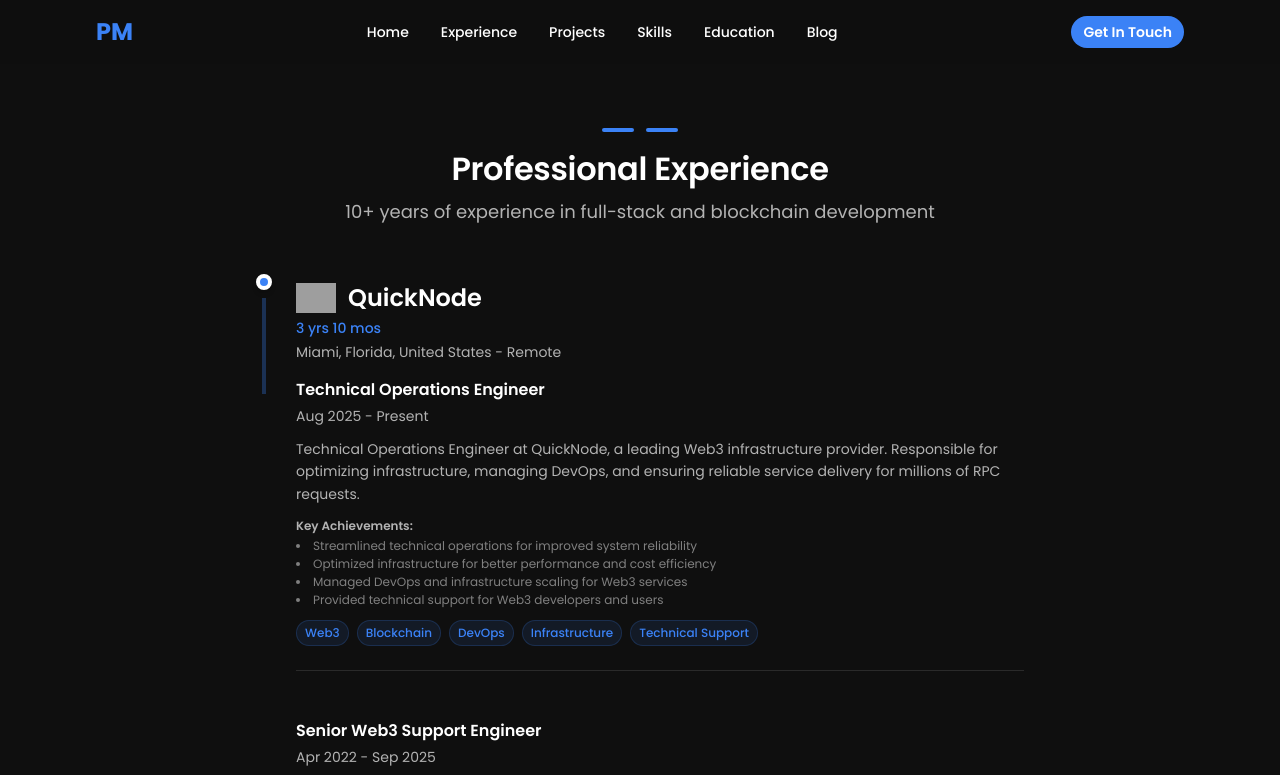
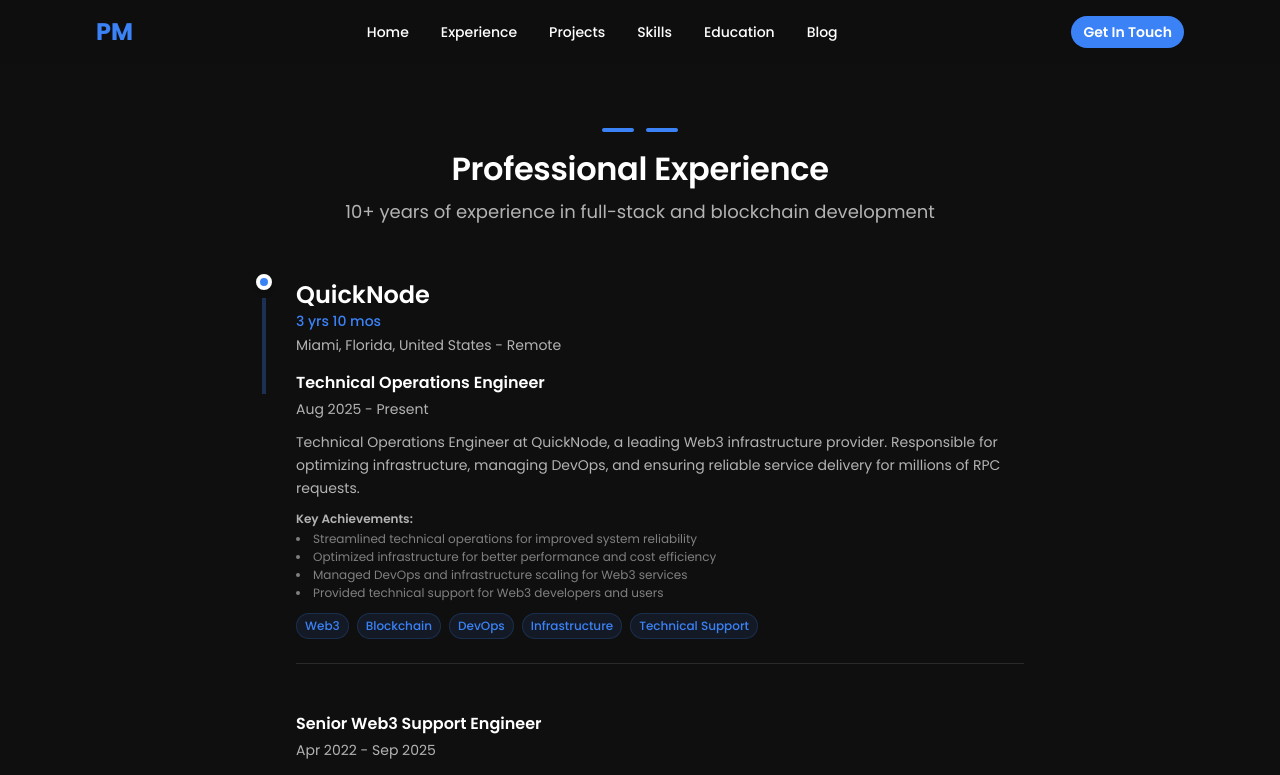
Before and after one commit to pawiromitchel/pawiromitchel.com, a Next.js app: page /experience in a window 1280 px wide. Shown: the top 775 px of the page. Built offline with nearby package versions, Linux system fonts and the light colour scheme; grey boxes are pictures that could not be loaded.

Commit message:
Revert "feat: add company logos to experience timeline"
This reverts commit 8d25e7e23eea586ee0a4768b50fa06ee30d8e647.

```diff
--- a/app/components/ui/Timeline.tsx
+++ b/app/components/ui/Timeline.tsx
@@ -1,7 +1,7 @@
 import React, { ReactNode } from "react";
 
 interface TimelineItemProps {
-  title: string | ReactNode;
+  title: string;
   subtitle?: string;
   description?: string;
   date?: string;
--- a/app/experience/page.tsx
+++ b/app/experience/page.tsx
@@ -85,18 +85,7 @@
             {groupedExperiences.map((group, groupIdx) => (
               <TimelineItem
                 key={group.company}
-                title={
-                  <div className="flex items-center gap-3">
-                    {group.positions[0]?.logo && (
-                      <img
-                        src={group.positions[0].logo}
-                        alt={group.company}
-                        className="w-10 h-10 rounded object-contain"
-                      />
-                    )}
-                    <span>{group.company}</span>
-                  </div>
-                }
+                title={group.company}
                 subtitle={calculateDuration(group.startDate, group.endDate)}
                 date={group.location}
                 isLast={groupIdx === groupedExperiences.length - 1}
```
